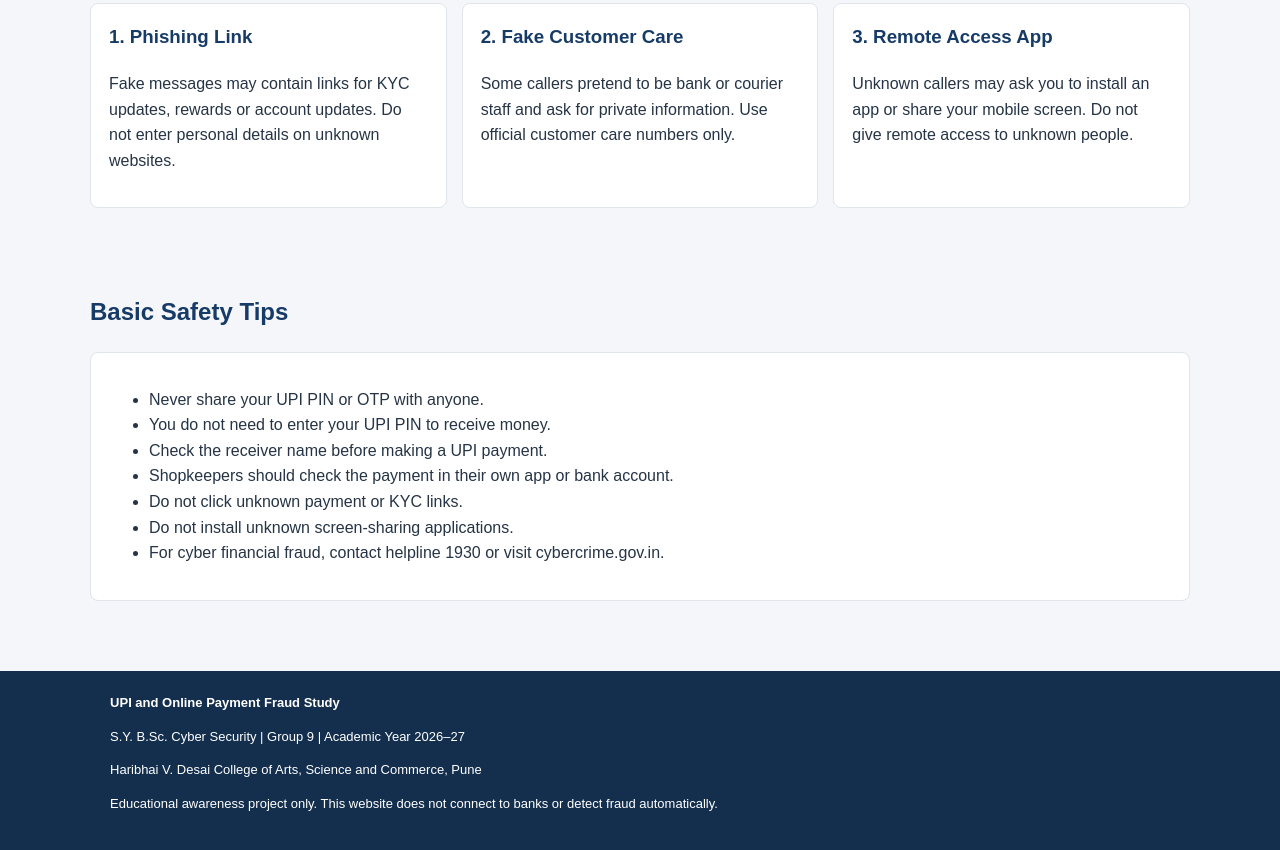
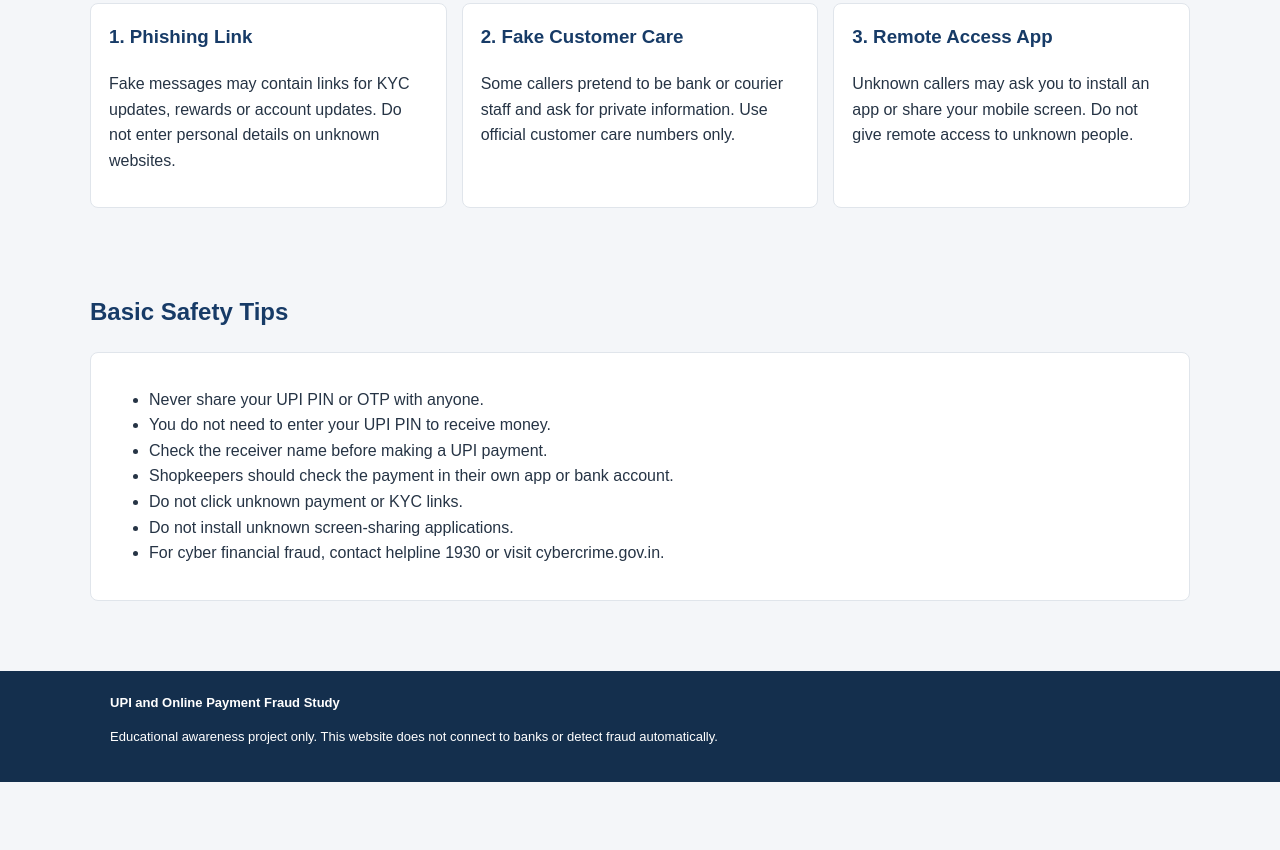
Before and after one commit to VedantJamnik387/UPI-ONLINE-Fraud-Study, a plain HTML site: page index.html in a window 1280 px wide. Shown: the part 1418-2268 px from the top of the page. After the commit the page ends 2200 px from the top, so only its background shows below. Drawn offline with Linux system fonts and the light colour scheme.

Commit message:
Comment out academic details in footer
Commented out the academic details in the footer.

```diff
--- a/index.html
+++ b/index.html
@@ -552,8 +552,8 @@
     <footer>
         <div class="container">
             <strong>UPI and Online Payment Fraud Study</strong>
-            <p>S.Y. B.Sc. Cyber Security | Group 9 | Academic Year 2026–27</p>
-            <p>Haribhai V. Desai College of Arts, Science and Commerce, Pune</p>
+            <!-- <p>S.Y. B.Sc. Cyber Security | Group 9 | Academic Year 2026–27</p>
+            <p>Haribhai V. Desai College of Arts, Science and Commerce, Pune</p> -->
             <p>Educational awareness project only. This website does not connect to banks or detect fraud automatically.</p>
         </div>
     </footer>
```
